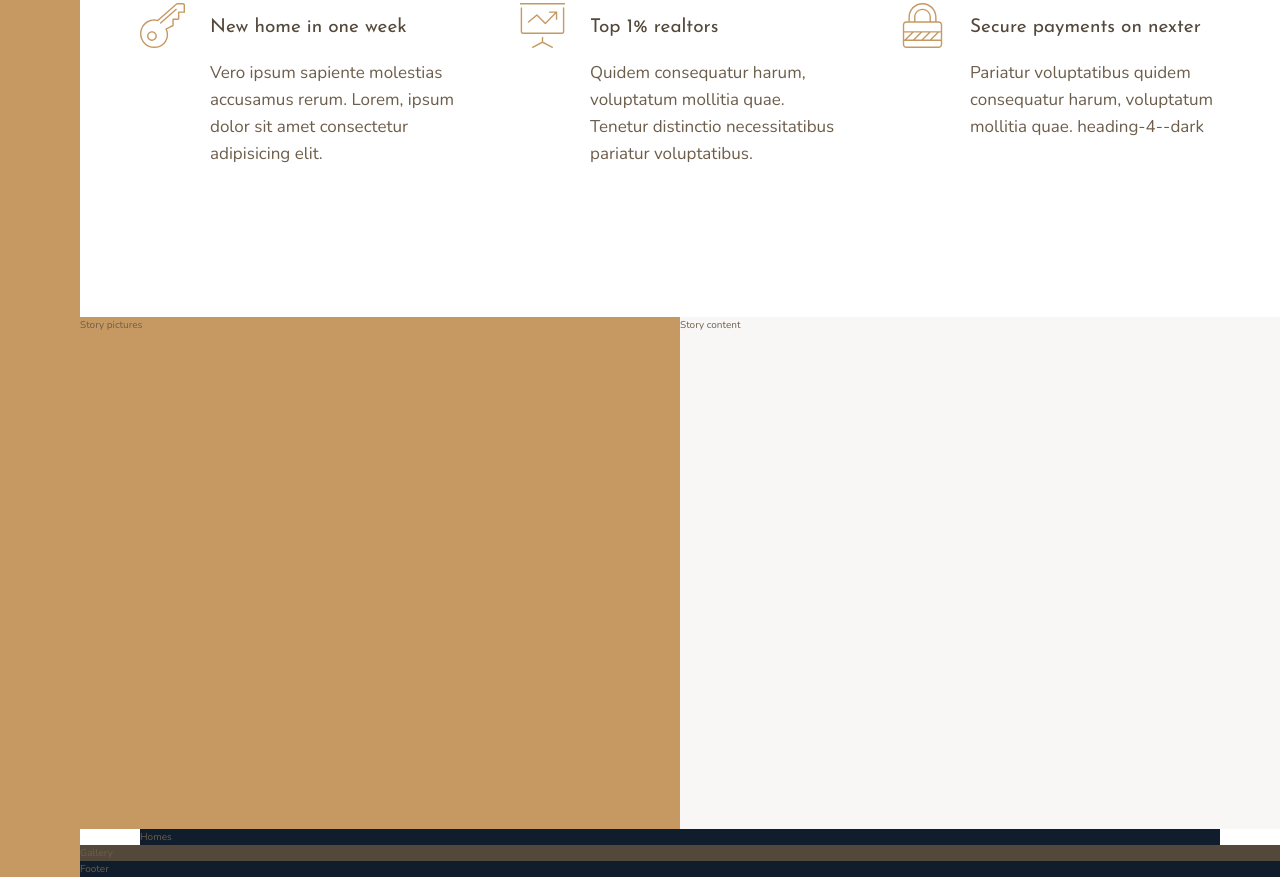
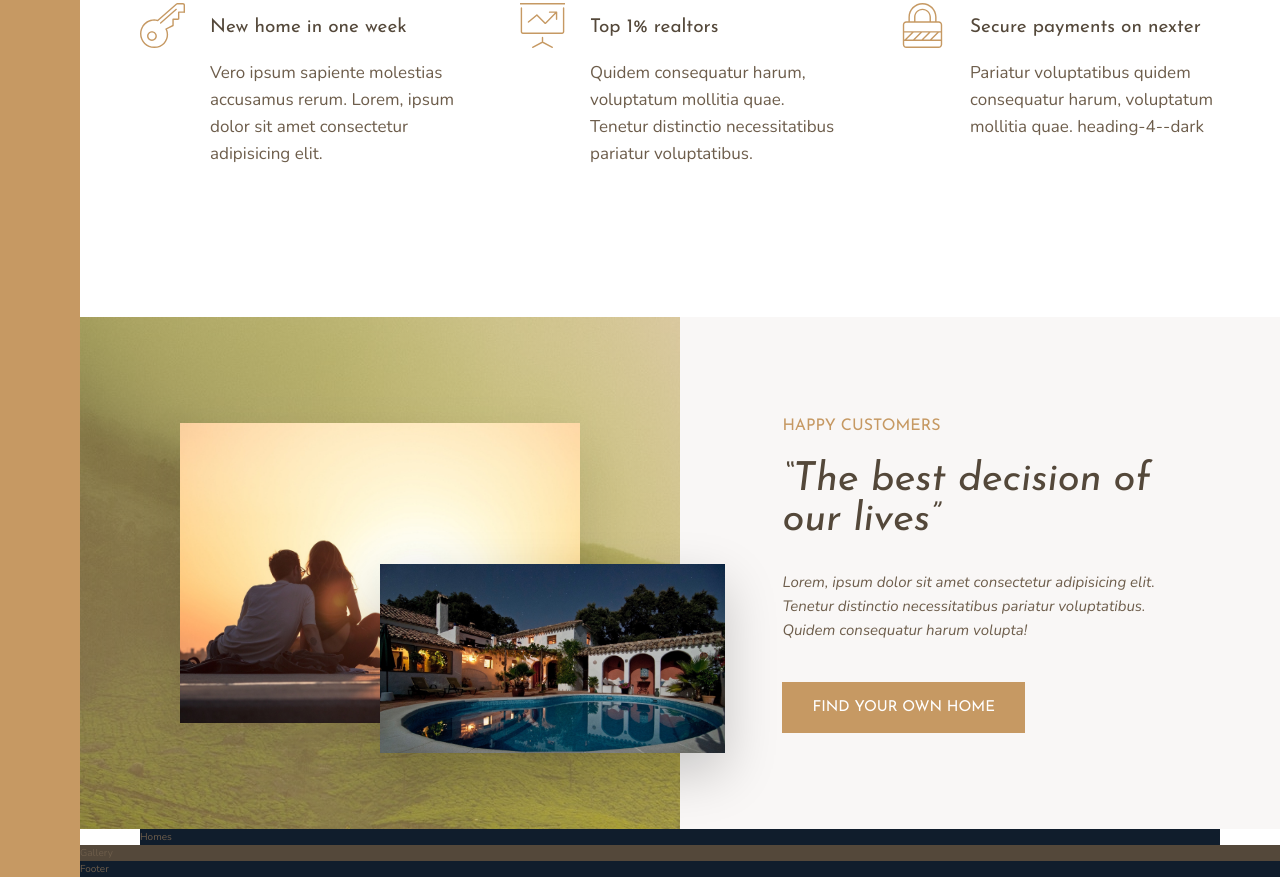
Before and after one commit to kevinujoodha/Nexter, a website: page index.html in a window 1280 px wide. Shown: the part 991-1868 px from the top of the page. Drawn offline with nearby package versions, Linux system fonts and the light colour scheme.

Commit message:
story section

```diff
--- a/index.html
+++ b/index.html
@@ -70,11 +70,17 @@
         </section>
 
         <div class="story__pictures">
-            Story pictures
+            <img src="img/story-1.jpeg" alt="Couple with new house" class="story__img--1">
+            <img src="img/story-2.jpeg" alt="New house" class="story__img--2">
         </div>
 
         <div class="story__content">
-            Story content
+            <h3 class="heading-3 mb-sm">Happy Customers</h3>
+            <h2 class="heading-2 heading-2--dark mb-md">&ldquo;The best decision of our lives&rdquo;</h2>
+            <p class="story__text">
+                Lorem, ipsum dolor sit amet consectetur adipisicing elit. Tenetur distinctio necessitatibus pariatur voluptatibus. Quidem consequatur harum volupta!
+            </p>
+            <button class="btn">Find your own home</button>
         </div>
 
         <section class="homes">
--- a/sass/_story.scss
+++ b/sass/_story.scss
@@ -3,10 +3,55 @@
     &__pictures {
         background-color: $color-primary;
         grid-column: full-start / col-end 4;
+        background-image: linear-gradient(rgba($color-primary, .5), rgba($color-primary, .5)), url(../img/back.jpg);
+
+
+        display: grid;
+        grid-template-rows: repeat(6, 1fr);
+        grid-template-columns: repeat(6, 1fr);
+        align-items: center;
+
+    }
+
+    &__img--1 {
+        width: 100%;
+        grid-row: 2 / 6;
+        grid-column: 2 / 6;
+        box-shadow: 0 2rem 5rem rgba(#000, .1);
+
+    }
+
+    &__img--2 {
+        width: 115%;
+        grid-row: 4 / 6;
+        grid-column: 4 / 7;
+        z-index: 20;
+        box-shadow: 0 2rem 5rem rgba(#000, .2);
+
     }
 
     &__content {
         background-color: $color-grey-light-1;
         grid-column: col-start 5 / full-end;
+
+        padding: 6rem 8vw;
+
+        /*
+        display: flex;
+        flex-direction: column;
+        justify-content: center;
+        align-items: flex-start;
+        */
+
+        display: grid;
+        align-content: center;
+        justify-items: start;
     }
+
+    &__text {
+        font-size: 1.5rem;
+        font-style: italic;
+        margin-bottom: 4rem;
+    }
+
 }
--- a/sass/_typography.scss
+++ b/sass/_typography.scss
@@ -10,10 +10,26 @@
 
 .heading-2 {
     @extend %heading;
+
+    font-size: 4rem;
+    font-style: italic;
+    line-height: 1;
+
+    &--light {
+        color: $color-grey-light-1;
+    }
+
+    &--dark {
+        color: $color-grey-dark-1;
+    }
 }
 
 .heading-3 {
     @extend %heading;
+
+    font-size: 1.6rem;
+    color: $color-primary;
+    text-transform: uppercase;
 }
 
 .heading-4 {
@@ -28,3 +44,25 @@
         color: $color-grey-dark-1;
     }
 }
+
+.btn {
+    background-color: $color-primary;
+    color: #fff;
+    border: none;
+    border-radius: 0;
+    font-family: $font-display;
+    font-size: 1.5rem;
+    text-transform: uppercase;
+    padding: 1.8rem 3rem;
+    cursor: pointer;
+    transition: all .2s;
+
+    &:hover {
+        background-color: $color-primary-dark;
+    }
+}
+
+.mb-sm { margin-bottom: 2rem;}
+.mb-md { margin-bottom: 3rem;}
+.mb-lg { margin-bottom: 4rem;}
+.mb-hg { margin-bottom: 8rem;}
```
Also changed, not shown: css/style.css.
